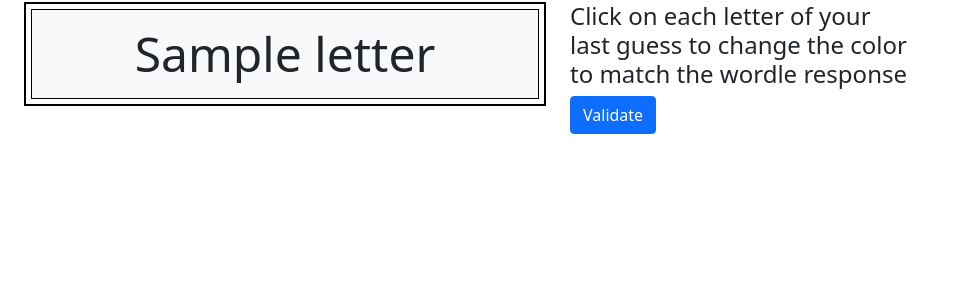
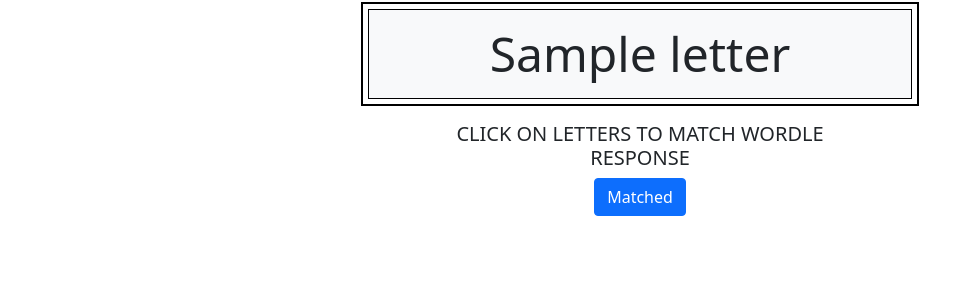
Before and after one commit to jacoxnet/wsolver, a Django app: template appsolver/templates/appsolver/validate.html in a window 1280 px wide. Shown: the part 104-406 px from the top of the page, without its empty margins (0-958 px from the left). Run offline with Django 4.2, Linux system fonts and the light colour scheme; the template is opened without the code that fills it: most values are stand-ins (such as "Sample title", 1, 10 or a date in 2020).

Commit message:
ver2 - user int changes

```diff
--- a/appsolver/templates/appsolver/validate.html
+++ b/appsolver/templates/appsolver/validate.html
@@ -7,23 +7,25 @@ Wordle-Solve validate
 
 {% block body %}
 
-<div class='container row'>
-    <div class='col-12 col-lg-6'>
+<div class='container'
+    <div class='row justify-content-center'>
+        <div class='col-12 col-lg-6 offset-lg-3'>
             {% include 'appsolver/board.html' %}
         </div>
-
-    <div id="validateform" class="col-12 col-lg-4">
+    </div>
+    <div class='row justify-content-center'>
+        <div id="validateform" class="col-12 col-lg-4 text-center">
             <form id='validation' action="{% url 'validate' %}" method="post">
                 {% csrf_token %}
-            <h4>Click on each letter of your last guess to change the color to match the wordle response</h4>
+                <h5>CLICK ON LETTERS TO MATCH WORDLE RESPONSE</h4>
                 <div class="form-group">
                     <input autocomplete="off" autofocus class="form-control"
                     id="validateguess" name="validateguess" type="hidden" value="">
-                <button class="btn btn-primary" type="submit">Validate</button>
+                    <button class="btn btn-primary" type="submit">Matched</button>
                 </div>
             </form>
         </div>
-
+    </div>
 </div>
 
 
```
Also changed, not shown: appsolver/templates/appsolver/index.html (+10 -6 lines). Lines whose indentation alone changed are shown as unchanged.
